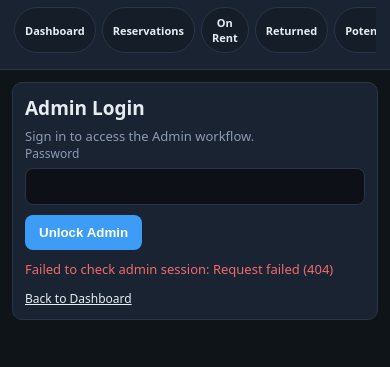
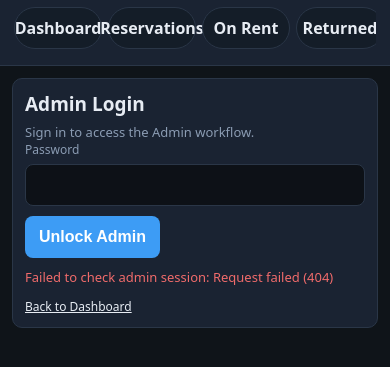
Before and after one commit to joshsanders1983-tech/Rentel, a website: page public/admin.html in a window 390 px wide. Shown: the part 39-406 px from the top of the page. Drawn offline with Linux system fonts and the light colour scheme; no server answers.

Commit message:
Improve mobile UI and add bearer token support for tech auth

```diff
--- a/public/app-theme.js
+++ b/public/app-theme.js
@@ -47,6 +47,10 @@
     const style = document.createElement("style");
     style.id = MOBILE_STYLE_ID;
     style.textContent = `
+      img, svg {
+        max-width: 100%;
+        height: auto;
+      }
       .top-nav .nav-link {
         align-items: center;
         justify-content: center;
@@ -58,7 +62,66 @@
         -webkit-overflow-scrolling: touch;
       }
       .table-scroll > table {
-        min-width: 640px;
+        min-width: 620px;
+      }
+      .table-scroll > table.mobile-cards-table {
+        min-width: 0;
+      }
+      @media (max-width: 1024px) {
+        .layout-row,
+        .techs-two-col {
+          grid-template-columns: 1fr !important;
+        }
+        .grid-4 {
+          grid-template-columns: repeat(2, minmax(150px, 1fr)) !important;
+        }
+        .grid-2 {
+          grid-template-columns: 1fr !important;
+        }
+        .card-tech-entry {
+          width: 100% !important;
+          max-width: none !important;
+        }
+      }
+      @media (max-width: 760px) {
+        main {
+          padding: 12px !important;
+        }
+        header {
+          padding: 12px 14px !important;
+        }
+        .card {
+          padding: 12px !important;
+        }
+        .field-grid,
+        .grid,
+        .grid-2,
+        .grid-4,
+        .inspect-grid,
+        .layout-row {
+          grid-template-columns: 1fr !important;
+        }
+        .btn,
+        button,
+        .nav-link,
+        input,
+        select,
+        textarea {
+          min-height: 42px !important;
+          font-size: 16px !important;
+        }
+        .modal {
+          width: 100% !important;
+          max-width: 100% !important;
+          max-height: 92vh !important;
+        }
+        .modal-actions {
+          flex-wrap: wrap !important;
+        }
+        .modal-actions .btn,
+        .modal-actions button {
+          flex: 1 1 140px;
+        }
       }
       @media (max-width: 560px) {
         .top-nav {
@@ -69,8 +132,13 @@
         .top-nav .nav-link-admin {
           margin-left: 0;
         }
-        .btn {
-          min-height: 40px;
+        .top-nav .nav-link {
+          min-width: 88px;
+          padding-left: 10px;
+          padding-right: 10px;
+        }
+        .table-scroll > table {
+          min-width: 520px;
         }
       }
     `;
```
Also changed, not shown: public/dashboard.html (+22 -0 lines), src/lib/techAuth.ts (+9 -0 lines), src/routes/techAuth.ts (+8 -1 lines), 2 other files.
